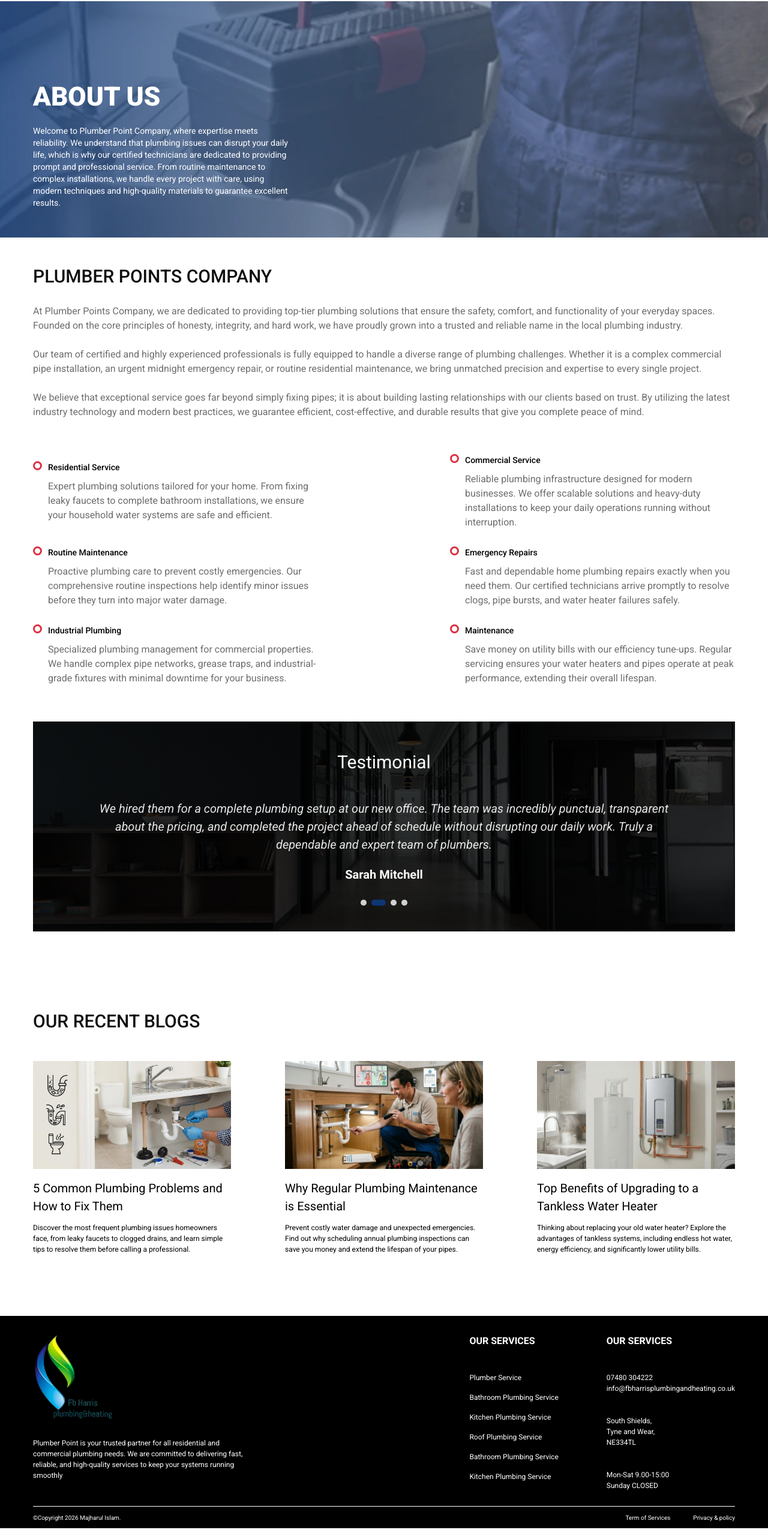
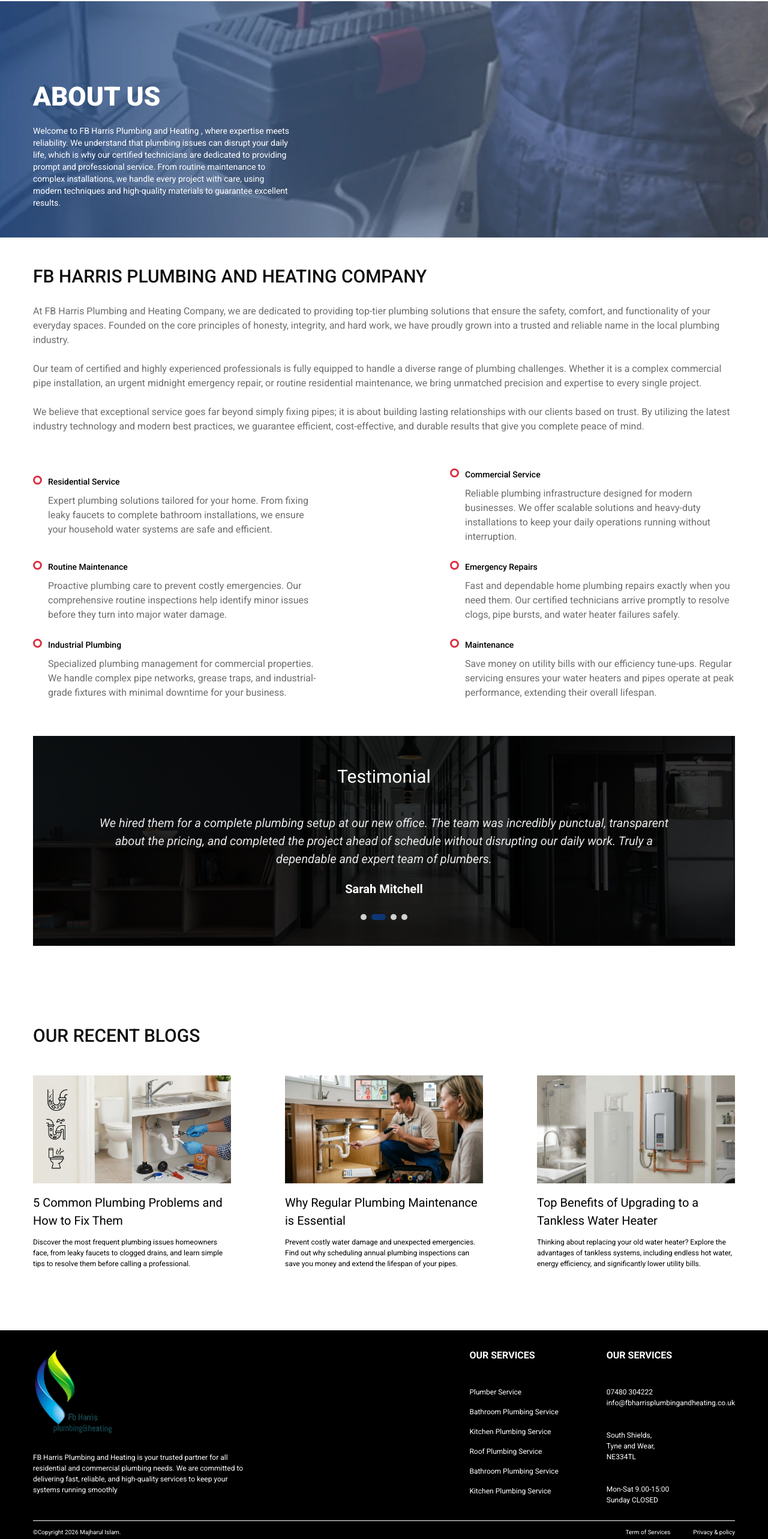
Before and after one commit to Sijan666/plumbingCompany, a React (Vite) app: page /about in a window 1280 px wide. Shown: the part 104-2670 px from the top of the page at 60% size. Built offline with nearby package versions, Linux system fonts and the light colour scheme.

Commit message:
changes ,many things , almost ready for production

```diff
--- a/src/components/layouts/Footer.jsx
+++ b/src/components/layouts/Footer.jsx
@@ -13,10 +13,7 @@
               {/* 1 */}
               <div className="logo lg:w-[362px]">
                 <Image imgSrc={logoNew}/>
-                <p className="pt-7.5 text-[12px] text-white">Plumber Point is your trusted partner for all residential and commercial plumbing needs. We are committed to delivering fast, reliable, and high-quality services to keep your systems running smoothly</p>
-                <div className="mt-2">
-
-                </div>
+                <p className="pt-7.5 text-[12px] text-white">FB Harris Plumbing and Heating is your trusted partner for all residential and commercial plumbing needs. We are committed to delivering fast, reliable, and high-quality services to keep your systems running smoothly</p>
               </div>
               {/* 2 */}
               <div className="flex flex-col gap-y-10 lg:flex-row gap-x-20">
--- a/src/components/pages/About.jsx
+++ b/src/components/pages/About.jsx
@@ -11,13 +11,13 @@
                 <div className="bg-[url('/src/assets/About.webp')] pt-[126px] pb-12 bg-center bg-cover bg-no-repeat">
                     <Container>
                         <h3 className='uppercase text-[35px] lg:text-[44px] font-black text-white text-center lg:text-left'>About us</h3>
-                        <p className='pt-3.5 text-white text-sm lg:w-[432px] text-center lg:text-left'>Welcome to Plumber Point Company, where expertise meets reliability. We understand that plumbing issues can disrupt your daily life, which is why our certified technicians are dedicated to providing prompt and professional service. From routine maintenance to complex installations, we handle every project with care, using modern techniques and high-quality materials to guarantee excellent results.</p>
+                        <p className='pt-3.5 text-white text-sm lg:w-[432px] text-center lg:text-left'>Welcome to FB Harris Plumbing and Heating , where expertise meets reliability. We understand that plumbing issues can disrupt your daily life, which is why our certified technicians are dedicated to providing prompt and professional service. From routine maintenance to complex installations, we handle every project with care, using modern techniques and high-quality materials to guarantee excellent results.</p>
                     </Container>
                 </div>
                 <div className="mt-[42px]">
                     <Container>
-                        <h3 className='text-[#0E0E0E] uppercase text-[30px] font-medium'>Plumber Points Company</h3>
-                        <p className='pt-6 text-base text-[#6D6D6D]'>At Plumber Points Company, we are dedicated to providing top-tier plumbing solutions that ensure the safety, comfort, and functionality of your everyday spaces. Founded on the core principles of honesty, integrity, and hard work, we have proudly grown into a trusted and reliable name in the local plumbing industry.</p>
+                        <h3 className='text-[#0E0E0E] uppercase text-[30px] font-medium'>FB Harris Plumbing and Heating Company</h3>
+                        <p className='pt-6 text-base text-[#6D6D6D]'>At FB Harris Plumbing and Heating Company, we are dedicated to providing top-tier plumbing solutions that ensure the safety, comfort, and functionality of your everyday spaces. Founded on the core principles of honesty, integrity, and hard work, we have proudly grown into a trusted and reliable name in the local plumbing industry.</p>
                         <p className='py-6 text-base text-[#6D6D6D]'>Our team of certified and highly experienced professionals is fully equipped to handle a diverse range of plumbing challenges. Whether it is a complex commercial pipe installation, an urgent midnight emergency repair, or routine residential maintenance, we bring unmatched precision and expertise to every single project.</p>
                         <p className='text-base text-[#6D6D6D]'>We believe that exceptional service goes far beyond simply fixing pipes; it is about building lasting relationships with our clients based on trust. By utilizing the latest industry technology and modern best practices, we guarantee efficient, cost-effective, and durable results that give you complete peace of mind.</p>
                         <div className="works mt-[58px]">
```
